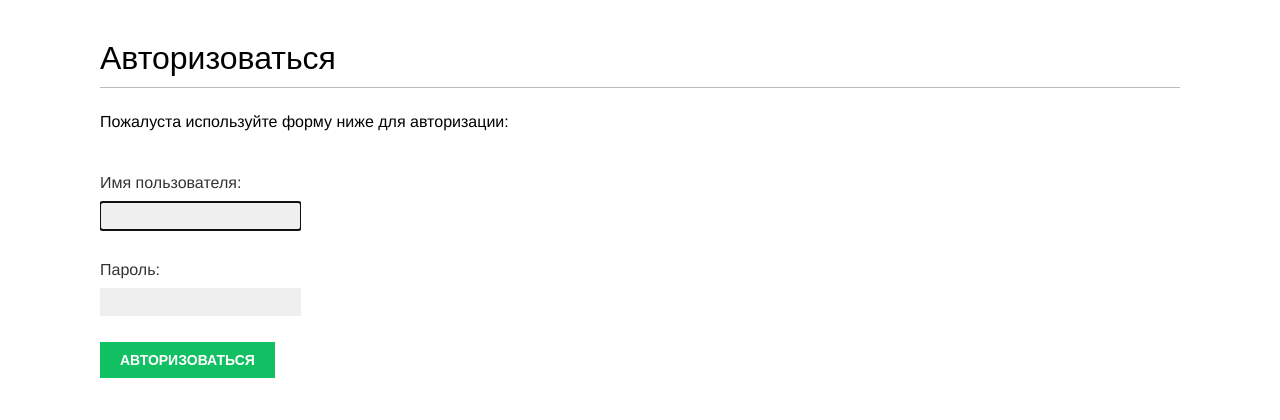
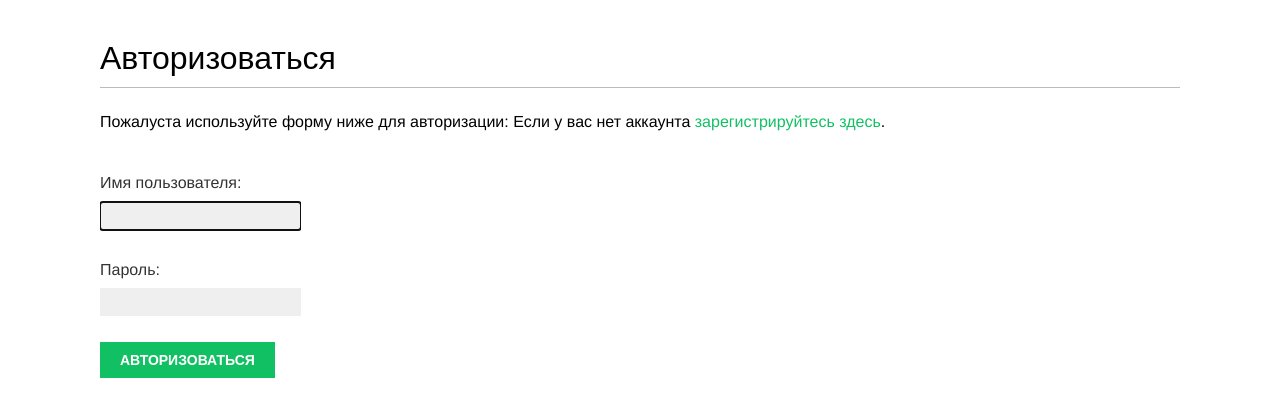
Before and after one commit to DzygunRoman/bookmarks, a Django app: page /account/login/ in a window 1280 px wide. Shown: the part 47-467 px from the top of the page. Run offline with Django 4.2, Linux system fonts and the light colour scheme; some web fonts are replaced.

Commit message:
добавляю в шаблон login.html ссылку для регистрации

```diff
--- a/account/templates/registration/login.html
+++ b/account/templates/registration/login.html
@@ -8,7 +8,13 @@
              Пожалуста попробуте снова.
          </p>
     {% else %}
-         <p>Пожалуста используйте форму ниже для авторизации:</p>
+         <p>
+             Пожалуста используйте форму ниже для авторизации:
+             Если у вас нет аккаунта
+             <a href="{% url "register" %}">зарегистрируйтесь здесь</a>.
+         </p>
+
+
     {% endif %}
     <div class="login-form">
         <form action="{% url 'login' %}" method="post">
```
Also changed, not shown: db.sqlite3.
